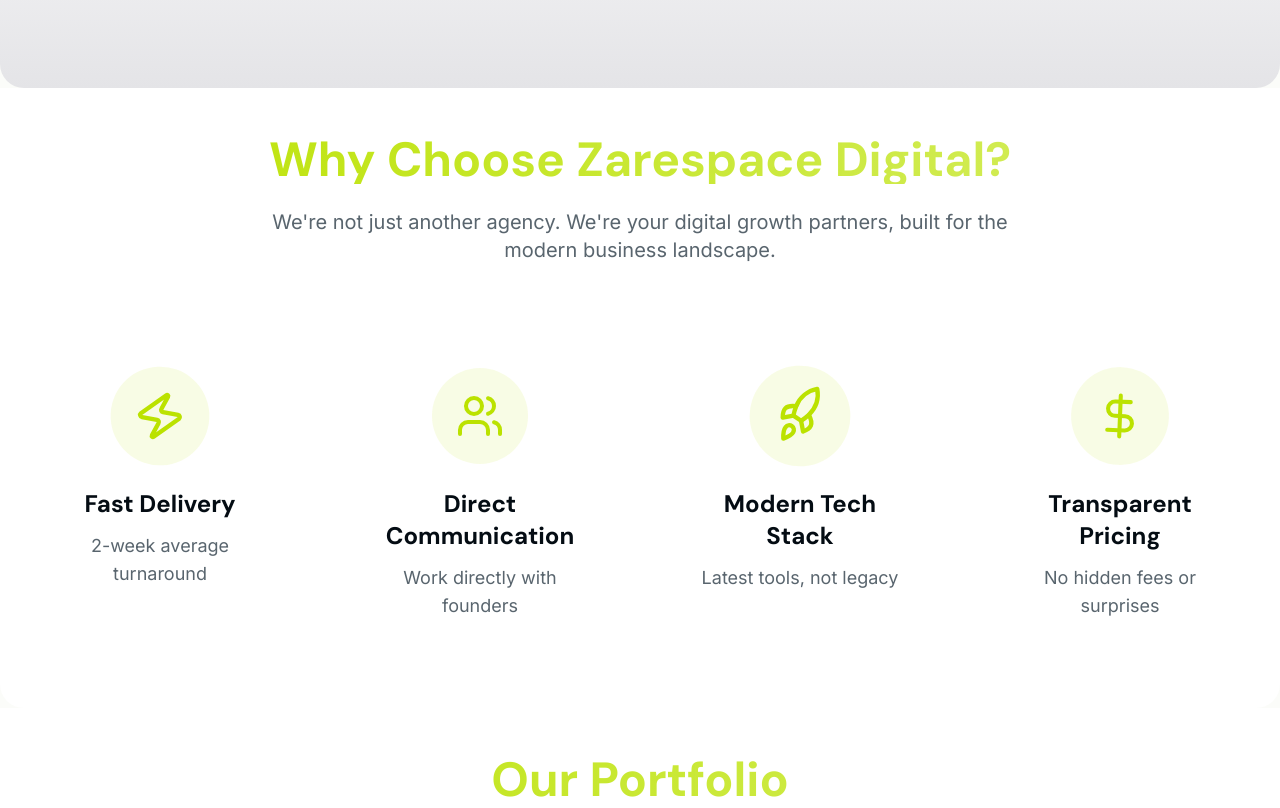
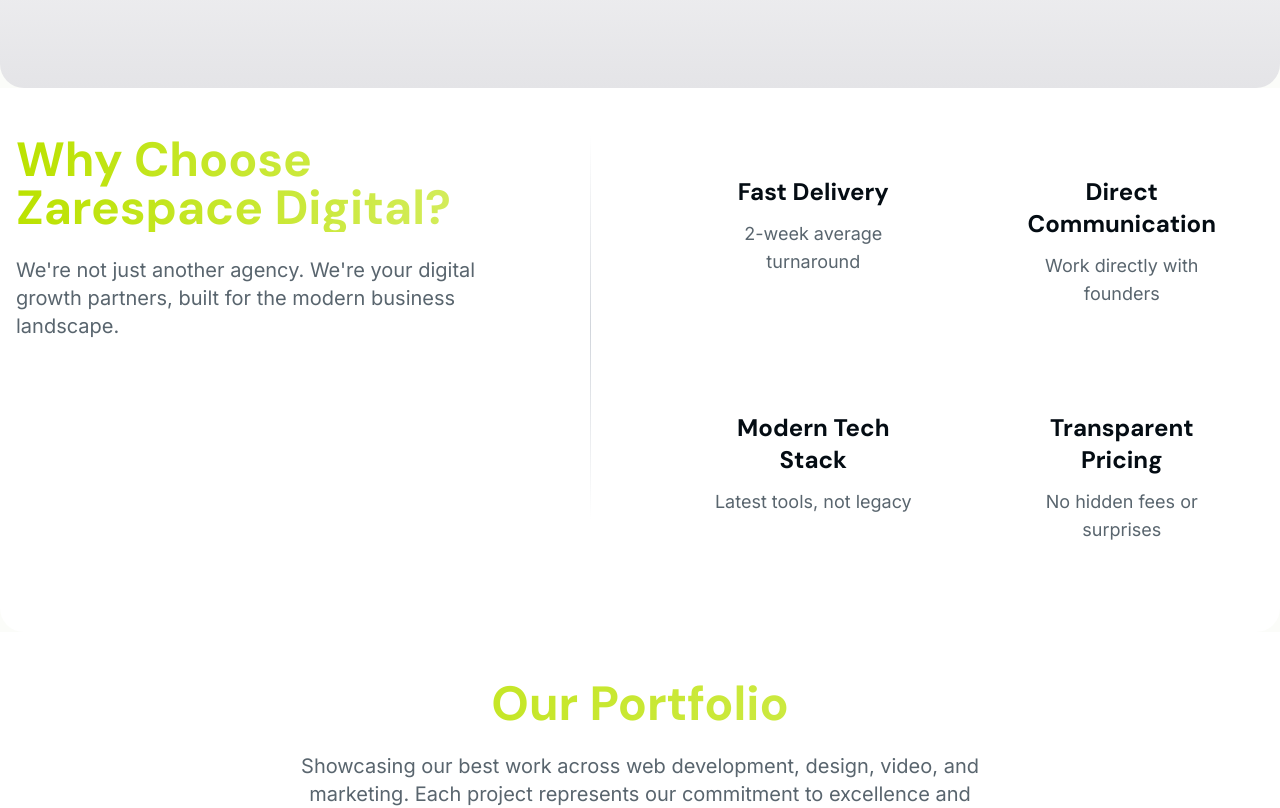
Before and after one commit to Zarespace/zarespace-website, a Next.js app: page / in a window 1280 px wide. Shown: the part 1760-2568 px from the top of the page. Built offline with nearby package versions, Linux system fonts and the light colour scheme.

Commit message:
Adjusted the Why Choose Us Section

```diff
--- a/src/app/page.tsx
+++ b/src/app/page.tsx
@@ -517,18 +517,23 @@
   return (
     <section className="py-12 bg-white dark:bg-black">
       <div className="max-w-7xl mx-auto px-4">
-        {/* Section Header */}
-        <div className="text-center mb-16">
+        <div className="flex flex-col lg:flex-row gap-12 items-start">
+          {/* Left Side - Question */}
+          <div className="lg:w-5/12">
             <h2 className="text-4xl md:text-5xl font-bold mb-6 font-dm-sans bg-gradient-to-r from-primary to-primary/60 bg-clip-text text-transparent">
               Why Choose Zarespace Digital?
             </h2>
-          <p className="text-xl text-muted-foreground max-w-3xl mx-auto font-inter">
+            <p className="text-xl text-muted-foreground font-inter">
               We&apos;re not just another agency. We&apos;re your digital growth partners, built for the modern business landscape.
             </p>
           </div>
 
-        {/* Clean Grid Layout */}
-        <div className="grid grid-cols-1 md:grid-cols-2 lg:grid-cols-4 gap-8 max-w-7xl mx-auto">
+          {/* Vertical Divider - Only visible on lg screens and up */}
+          <div className="hidden lg:block h-96 w-px bg-gradient-to-b from-transparent via-gray-300 dark:via-gray-700 to-transparent mx-8"></div>
+
+          {/* Right Side - Reasons */}
+          <div className="lg:w-1/2">
+            <div className="grid grid-cols-1 md:grid-cols-2 gap-6">
               {/* Fast Delivery */}
               <motion.div
                 className="text-center p-10"
@@ -536,33 +541,6 @@
                 animate={{ opacity: 1, y: 0 }}
                 transition={{ duration: 0.6, delay: 0.1 }}
               >
-            <motion.div
-              className="w-24 h-24 bg-primary/10 rounded-full flex items-center justify-center mx-auto mb-6"
-              animate={{
-                scale: [1, 1.05, 1],
-                rotate: [0, 3, -3, 0]
-              }}
-              transition={{
-                duration: 4,
-                repeat: Infinity,
-                ease: "easeInOut"
-              }}
-            >
-              <motion.div
-                animate={{
-                  rotate: [0, -15, 15, -10, 10, 0],
-                  scale: [1, 1.2, 0.9, 1.15, 1]
-                }}
-                transition={{
-                  duration: 2.5,
-                  repeat: Infinity,
-                  repeatDelay: 0.5,
-                  ease: "easeInOut"
-                }}
-              >
-                <Zap className="w-12 h-12 text-primary" />
-              </motion.div>
-            </motion.div>
                 <h3 className="text-2xl font-bold mb-3 font-dm-sans">Fast Delivery</h3>
                 <p className="text-lg text-muted-foreground font-inter">2-week average turnaround</p>
               </motion.div>
@@ -574,34 +552,6 @@
                 animate={{ opacity: 1, y: 0 }}
                 transition={{ duration: 0.6, delay: 0.2 }}
               >
-            <motion.div
-              className="w-24 h-24 bg-primary/10 rounded-full flex items-center justify-center mx-auto mb-6"
-              animate={{
-                scale: [1, 1.08, 1],
-                y: [0, -2, 0]
-              }}
-              transition={{
-                duration: 3.5,
-                repeat: Infinity,
-                ease: "easeInOut"
-              }}
-            >
-              <motion.div
-                animate={{
-                  y: [0, -8, 0, -5, 0],
-                  scale: [1, 1.1, 0.95, 1.08, 1],
-                  rotate: [0, 2, -2, 0]
-                }}
-                transition={{
-                  duration: 3,
-                  repeat: Infinity,
-                  repeatDelay: 0.8,
-                  ease: "easeInOut"
-                }}
-              >
-                <Users className="w-12 h-12 text-primary" />
-              </motion.div>
-            </motion.div>
                 <h3 className="text-2xl font-bold mb-3 font-dm-sans">Direct Communication</h3>
                 <p className="text-lg text-muted-foreground font-inter">Work directly with founders</p>
               </motion.div>
@@ -613,34 +563,6 @@
                 animate={{ opacity: 1, y: 0 }}
                 transition={{ duration: 0.6, delay: 0.3 }}
               >
-            <motion.div
-              className="w-24 h-24 bg-primary/10 rounded-full flex items-center justify-center mx-auto mb-6"
-              animate={{
-                scale: [1, 1.06, 1],
-                rotate: [0, 5, -5, 0]
-              }}
-              transition={{
-                duration: 4.2,
-                repeat: Infinity,
-                ease: "easeInOut"
-              }}
-            >
-              <motion.div
-                animate={{
-                  rotate: [0, 20, -20, 15, -10, 0],
-                  y: [0, -6, 4, -4, 0],
-                  scale: [1, 1.15, 0.9, 1.1, 1]
-                }}
-                transition={{
-                  duration: 3.5,
-                  repeat: Infinity,
-                  repeatDelay: 0.3,
-                  ease: "easeInOut"
-                }}
-              >
-                <Rocket className="w-12 h-12 text-primary" />
-              </motion.div>
-            </motion.div>
                 <h3 className="text-2xl font-bold mb-3 font-dm-sans">Modern Tech Stack</h3>
                 <p className="text-lg text-muted-foreground font-inter">Latest tools, not legacy</p>
               </motion.div>
@@ -652,37 +574,11 @@
                 animate={{ opacity: 1, y: 0 }}
                 transition={{ duration: 0.6, delay: 0.4 }}
               >
-            <motion.div
-              className="w-24 h-24 bg-primary/10 rounded-full flex items-center justify-center mx-auto mb-6"
-              animate={{
-                scale: [1, 1.07, 1],
-                rotate: [0, -4, 4, 0]
-              }}
-              transition={{
-                duration: 3.8,
-                repeat: Infinity,
-                ease: "easeInOut"
-              }}
-            >
-              <motion.div
-                animate={{
-                  scale: [1, 1.2, 0.85, 1.15, 1],
-                  rotate: [0, 8, -8, 5, -5, 0],
-                  y: [0, -2, 2, 0]
-                }}
-                transition={{
-                  duration: 2.8,
-                  repeat: Infinity,
-                  repeatDelay: 1.2,
-                  ease: "easeInOut"
-                }}
-              >
-                <DollarSign className="w-12 h-12 text-primary" />
-              </motion.div>
-            </motion.div>
                 <h3 className="text-2xl font-bold mb-3 font-dm-sans">Transparent Pricing</h3>
                 <p className="text-lg text-muted-foreground font-inter">No hidden fees or surprises</p>
               </motion.div>
+            </div>
+          </div>
         </div>
       </div>
     </section>
@@ -691,8 +587,6 @@
 
 
 function ContactSection() {
-
-
   const contactPaths = [
     {
       id: 'quick-chat',
```
Lines whose indentation alone changed are shown as unchanged.
